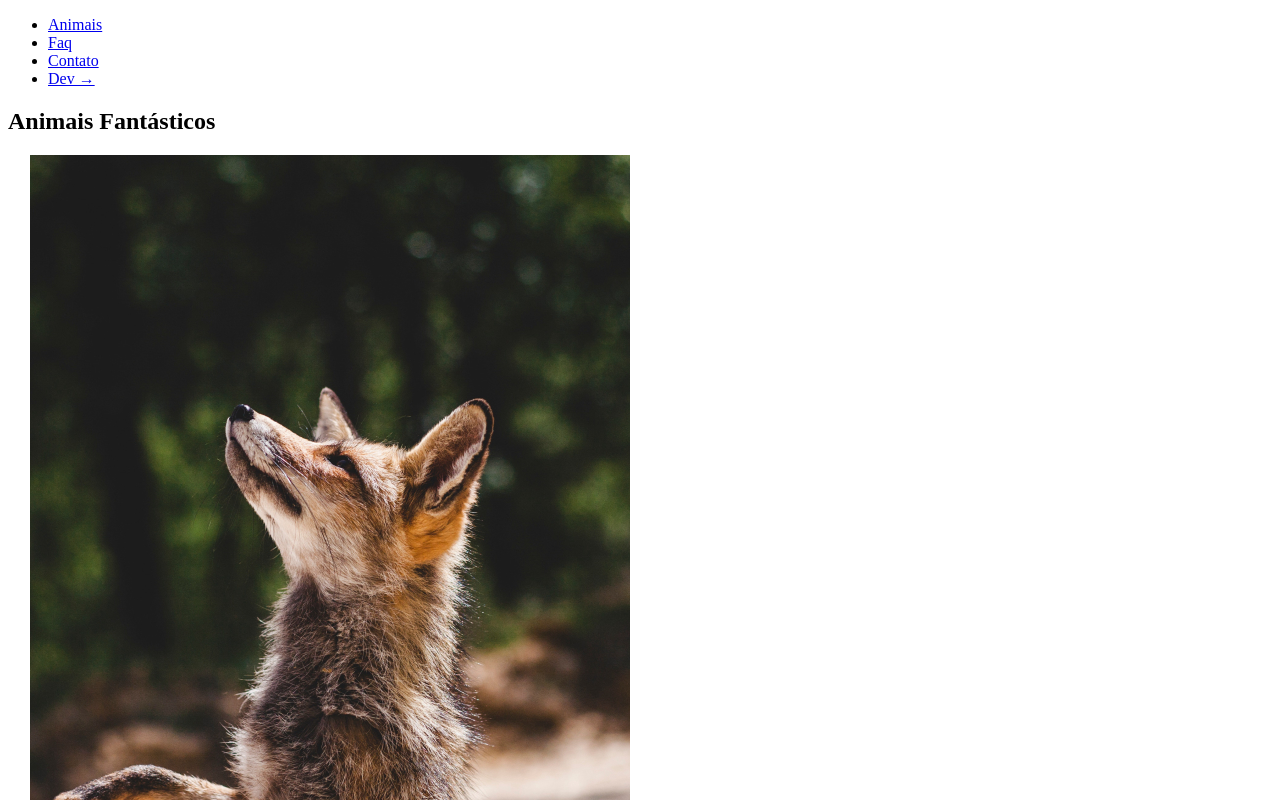
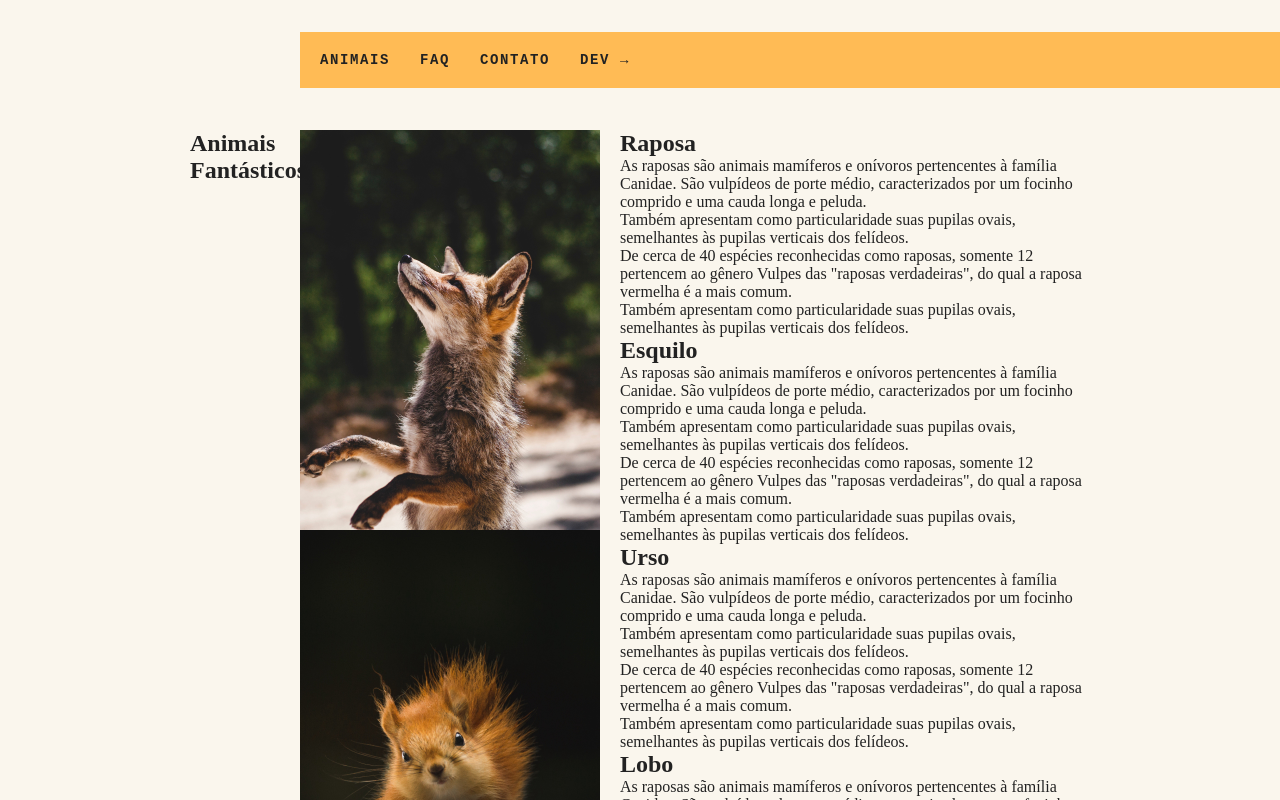
Before and after one commit to gsoaresdz/Animais-Fantasticos, a plain HTML site: page index.html in a window 1280 px wide. Shown: the top 800 px of the page. Drawn offline with Linux system fonts and the light colour scheme.

Commit message:
HTML e CSS do Projeto 2

```diff
--- a/css/style.css
+++ b/css/style.css
@@ -0,0 +1,58 @@
+body, h1, h2, h3, ul, li, p, dd, dt, dl  {
+  margin: 0px;
+  padding: 0px;
+}
+
+img {
+  display: block;
+  max-width: 100%;
+}
+
+ul {
+  list-style: none;
+}
+
+body {
+  background: #faf6ed;
+  color: #222;
+  -webkit-font-smoothing: antialiased;
+  display: grid;
+  grid-template-columns: 1fr 120px minmax(300px, 800px) 1fr;
+}
+
+.menu {
+  grid-column: 3 / 5;
+  margin-top: 2rem;
+  margin-bottom: 2rem;
+  background: #fb5;
+}
+
+.menu ul {
+  display: flex;
+  flex-wrap: wrap;
+  padding: 10px;
+}
+
+.menu li a {
+  display: block;
+  padding: 10px;
+  margin-right: 10px;
+  color: #222;
+  text-decoration: none;
+  font-family: 'IBM Plex Mono', monospace;
+  font-weight: bold;
+  text-transform: uppercase;
+  font-size: 0.875rem;
+  letter-spacing: .1rem;
+}
+
+.grid-section{
+  grid-column: 2 / 4;
+  width: 100%;
+  box-sizing: border-box;
+  padding: 10px;
+  display: grid;
+  grid-template-columns: 90px 300px 1fr;
+  grid-gap: 20px;
+  margin-bottom: 4rem;
+}
--- a/index.html
+++ b/index.html
@@ -22,12 +22,15 @@
 
   <section class="grid-section animais" id="animais">
     <h1 class="titulo">Animais Fantásticos</h1>
+
+    <ul>
       <li><img src="img/imagem1.jpg"></li>
       <li><img src="img/imagem2.jpg"></li>
       <li><img src="img/imagem3.jpg"></li>
       <li><img src="img/imagem4.jpg"></li>
       <li><img src="img/imagem5.jpg"></li>
       <li><img src="img/imagem6.jpg"></li>
+    </ul>
 
     <div class="animais-descricao">
       <section>
```
Lines whose indentation alone changed are shown as unchanged.
